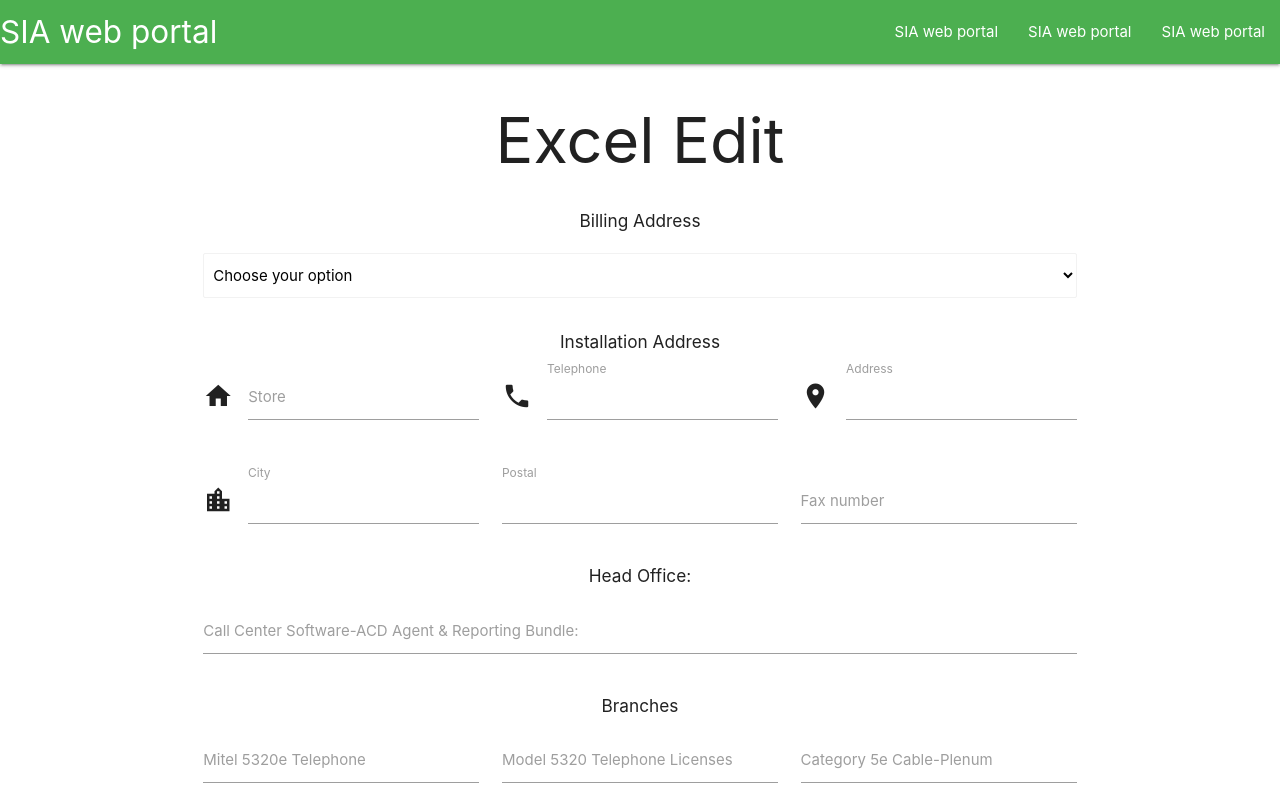
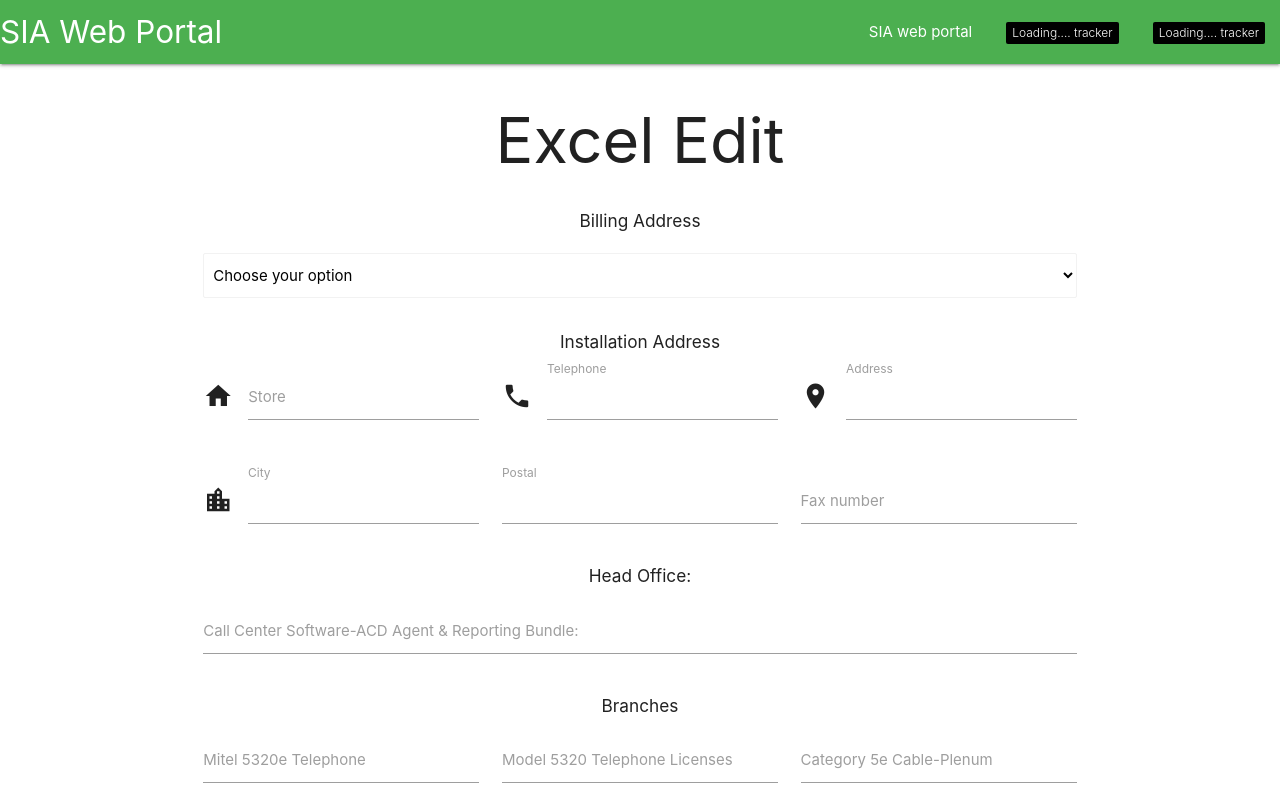
Before and after one commit to sing5745/Goeasy-sia-frontend, a React (Create React App) app: page /excel-form in a window 1280 px wide. Shown: the top 800 px of the page. Built offline with nearby package versions, Linux system fonts and the light colour scheme; no server answers.

Commit message:
data added

```diff
--- a/package.json
+++ b/package.json
@@ -3,8 +3,10 @@
   "version": "0.1.0",
   "private": true,
   "dependencies": {
+    "materialize-css": "^1.0.0",
     "react": "^16.12.0",
     "react-dom": "^16.12.0",
+    "react-materialize": "^3.4.1",
     "react-router-dom": "^5.1.2",
     "react-scripts": "3.2.0"
   },
--- a/src/components/App.js
+++ b/src/components/App.js
@@ -1,14 +1,53 @@
 import React from 'react';
 import Navbar from './navbar/Navbar';
 
-function App() {
-  return (
-   <>
+export default class App extends React.Component{
 
-        <Navbar />
+  state = {
+    isLogged: false,
+    userName: null,
+    userEmail : null,
+    tracker: null
+  }
 
-   </>
-  );
+  loginUser = (name, email) => {
+    this.setState({isLogged: true, userName:name, userEmail:email});
+  }
+
+  async componentDidMount(){
+    await fetch('http://localhost:8080/home', {
+            method: 'GET',
+            headers: {
+              'Accept': 'application/json',
+              'Content-Type': 'application/json',
+               'mode': 'no cors'
+            },
+          }).then(response => response.json().then(data => this.setState({tracker:data.number})));
+  }
+
+  render(){
+    console.log(this.state.tracker);
+
+    var number;
+    if (this.state.tracker === null){
+      number = 'Loading....'
+    }else{
+      number = this.state.tracker;
+    }
+
+    return (
+      <>
+
+         <Navbar
+           isLogged={this.state.isLogged}
+           loginUser={this.loginUser}
+           userName={this.state.userName}
+           userEmail={this.state.userEmail}
+          tracker={number}
+         />
+
+      </>
+     )
+  }
+
 }
-
-export default App;
--- /dev/null
+++ b/src/components/form/Login.js
@@ -0,0 +1,49 @@
+import React from 'react';
+
+export default class Login extends React.Component
+{
+    handleSubmit = (event) => {
+        event.preventDefault();
+        //console.log(this.state.ticket);
+        console.log('Submitting form');
+
+        this.props.loginUser(event.target.userName.value, event.target.userEmail.value);
+
+        alert("Logged in");
+        //this.setState({modal:true});
+
+
+    }
+
+    render(){
+
+        return (
+            <>
+                <div className="container">
+                    <h1 className="center-align">Login</h1>
+                    <div className="row">
+                        <form className="col s12 center-align" onSubmit={this.handleSubmit}>
+                        <div className="row">
+                            <div className="input-field col s12">
+                            <i className="material-icons prefix">account_circle</i>
+                            <input id="userName" type="text" className="validate" />
+                            <label htmlFor="userName">Username</label>
+                        </div>
+                            <div className="input-field col s12">
+                            <i className="material-icons prefix">email</i>
+                            <input id="userEmail" type="email" className="validate" />
+                            <label htmlFor="userEmail">Email</label>
+                            </div>
+                        </div>
+                        <button className="btn waves-effect waves-light" type="submit" name="action">Submit
+                            <i className="material-icons right">send</i>
+                        </button>
+                        </form>
+                    </div>
+                </div>
+
+
+            </>
+        )
+    }
+}
--- a/src/components/navbar/Navbar.js
+++ b/src/components/navbar/Navbar.js
@@ -1,6 +1,7 @@
 import React from 'react';
 import { BrowserRouter, Route, Switch, Link} from 'react-router-dom';
 import ExcelForm from '../form/ExcelForm';
+import Login from '../form/Login';
 
 export default class Navbar extends React.Component
 {
@@ -10,17 +11,43 @@ export default class Navbar extends React.Component
             <BrowserRouter>
                 <nav>
                     <div className="nav-wrapper green">
-                        <Link to="/" className="brand-logo">SIA web portal</Link>
+                        <Link to="/" className="brand-logo">SIA Web Portal</Link>
                       <ul id="nav-mobile" className="right hide-on-med-and-down">
                         <li><Link to="/excel-form">SIA web portal</Link></li>
-                        <li><Link to="/">SIA web portal</Link></li>
-                        <li><Link to="/">SIA web portal</Link></li>
+                        <li>
+                          <Link to="/tracker">
+                            <span className="new badge black" data-badge-caption="tracker">{
+                              this.props.tracker}
+                            </span>
+                            </Link>
+                        </li>
+                        <li>
+                          <Link to="/tracker">
+                            <span className="new badge black" data-badge-caption="tracker">{
+                              this.props.tracker}
+                            </span>
+                            </Link>
+                        </li>
                       </ul>
                     </div>
                   </nav>
                 <Switch>
+                    <Route
+                      exact path="/"
+                      render=
+                      {
+                        (props) =>
+                                <Login
+                                    {...props}
+                                    isLogged={this.props.isLogged}
+                                    loginUser={this.props.loginUser}
+                                    userName={this.props.userName}
+                                    userEmail={this.props.userEmail}
+                                />
+                      }
+                    />
+                    <Route exact path="/" component={Login} />
                     <Route exact path="/excel-form" component={ExcelForm} />
-
                 </Switch>
             </BrowserRouter>
         )
```
Also changed, not shown: src/components/form/ExcelForm.js (+5 -5 lines), src/data/dataCreated.json (added, +8 -0 lines), src/data/dummy.json (added, +10 -0 lines), 1 other file (tests, documents, lock files or other folders).
